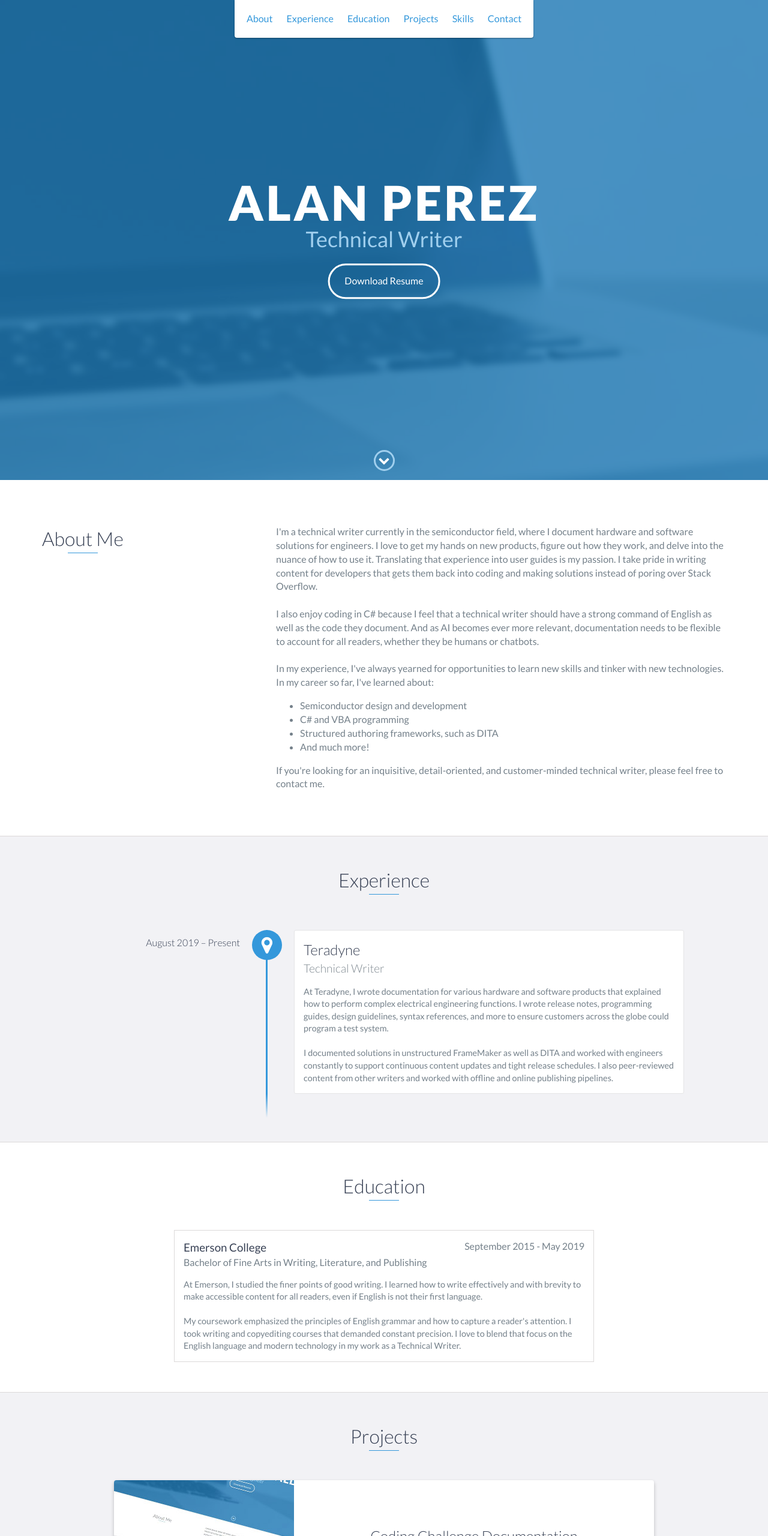
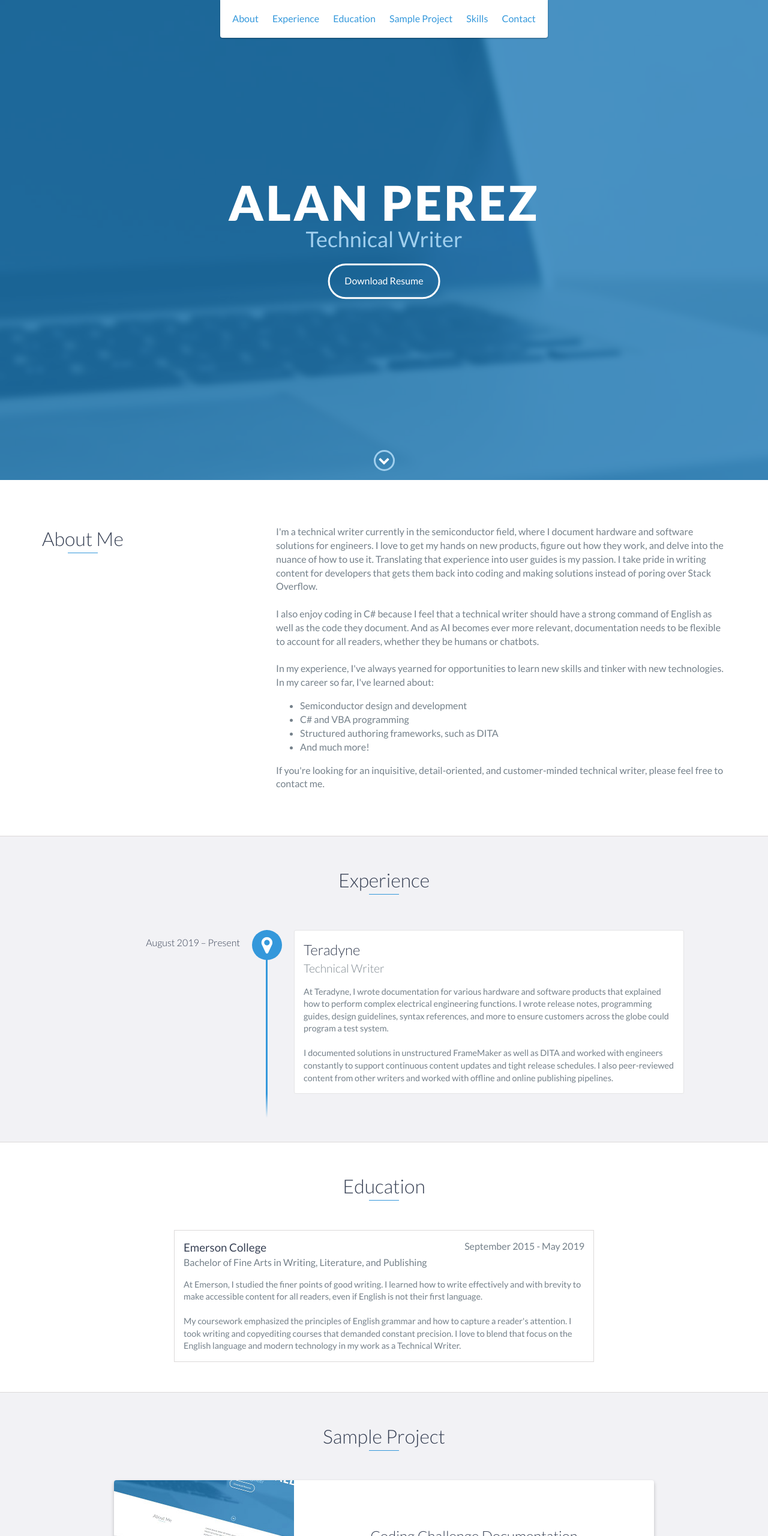
Before and after one commit to alanperez17/alanperez17.github.io, a website: page index.html in a window 1280 px wide. Shown: the top 2560 px of the page at 60% size. Drawn offline with nearby package versions, Linux system fonts and the light colour scheme.

Commit message:
Updated header.

```diff
--- a/index.html
+++ b/index.html
@@ -34,7 +34,7 @@
                 <a href="#education">Education</a>
             </li>
             <li>
-                <a href="#projects">Projects</a>
+                <a href="#projects">Sample Project</a>
             </li>
             <li>
                 <a href="#skills">Skills</a>
@@ -131,7 +131,7 @@
     <!-- End #education -->
 
     <div id="projects" class="background-alt">
-        <h2 class="heading">Projects</h2>
+        <h2 class="heading">Sample Project</h2>
         <div class="container">
             <div class="row">
                 <div class="project shadow-large">
```
